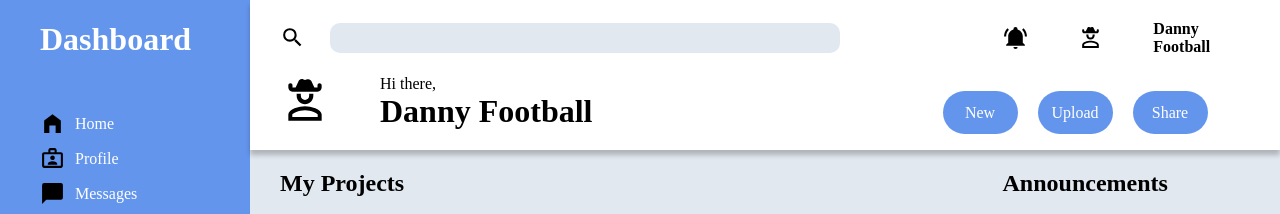
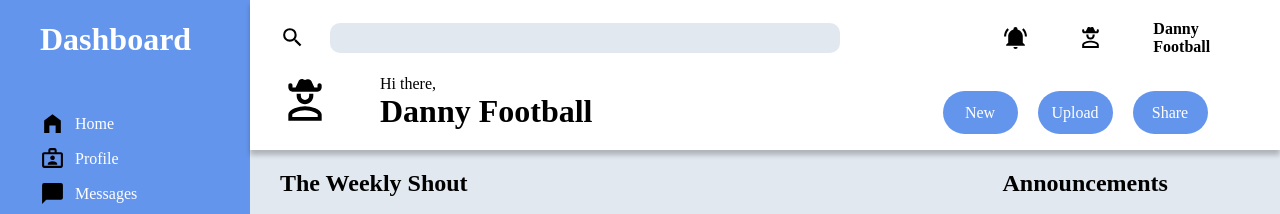
Before and after one commit to rann143/Admin_Dash, a plain HTML site: page index.html in a window 1280 px wide. Shown: the top 214 px of the page. Drawn offline with Linux system fonts and the light colour scheme.

Commit message:
Title Change

```diff
--- a/index.html
+++ b/index.html
@@ -57,7 +57,7 @@
     </div>
 
     <div class="main-content">
-        <h2 id="projects-title">My Projects</h2>
+        <h2 id="projects-title">The Weekly Shout</h2>
         <div class="your-projects">
 
             <div class="card">
```
